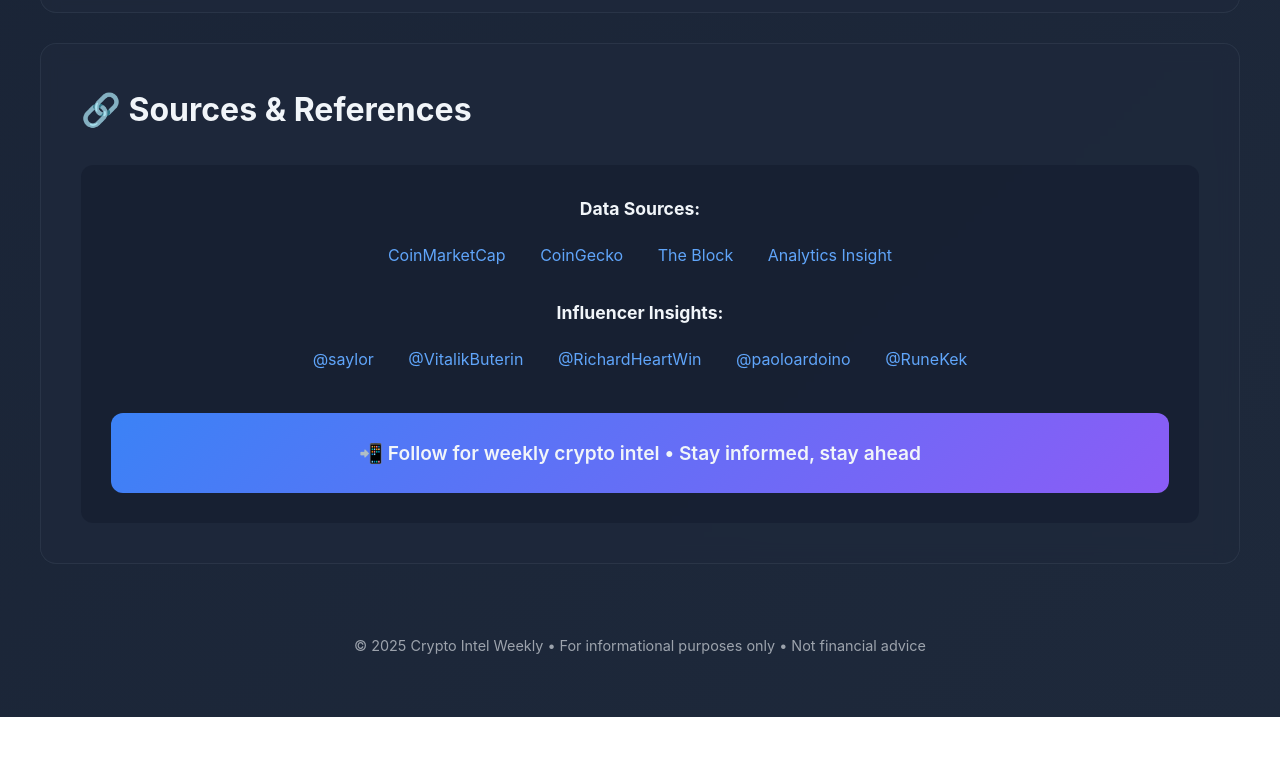
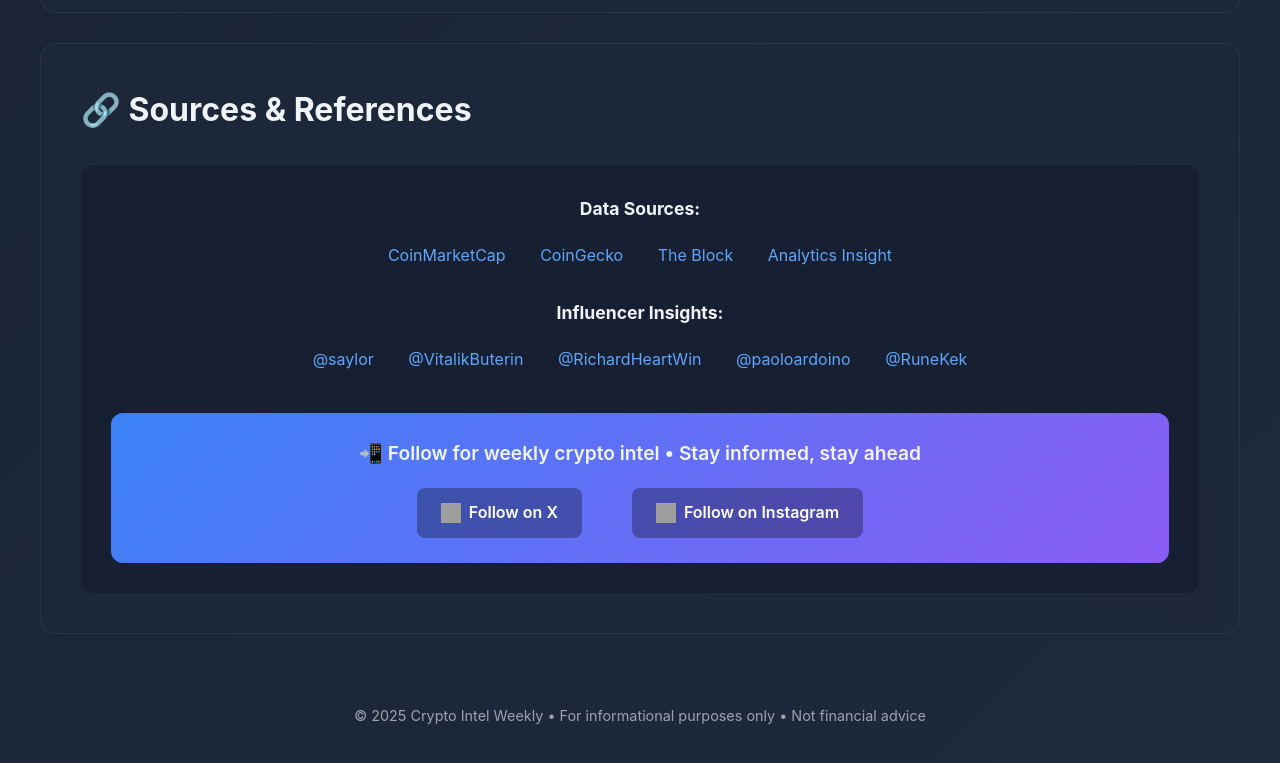
Before and after one commit to SanjGitHub-create/Crypto_Weekly_Newsletter, a plain HTML site: page index.html in a window 1280 px wide. Shown: the part 6227-6990 px from the top of the page. Before the commit the page ends 6944 px from the top, so only its background shows below. Drawn offline with nearby package versions, Linux system fonts and the light colour scheme; grey boxes are pictures that could not be loaded.

Commit message:
Update newsletter content

```diff
--- a/index.html
+++ b/index.html
@@ -882,8 +882,22 @@
                     <a href="https://twitter.com/paoloardoino" target="_blank">@paoloardoino</a>
                     <a href="https://twitter.com/RuneKek" target="_blank">@RuneKek</a>
                 </div>
-                <div style="margin-top: 40px; padding: 25px; background: linear-gradient(135deg, #3b82f6, #8b5cf6); border-radius: 12px; font-size: 1.2em; font-weight: 600;">
-                    📲 Follow for weekly crypto intel • Stay informed, stay ahead
+                <div style="margin-top: 40px; padding: 25px; background: linear-gradient(135deg, #3b82f6, #8b5cf6); border-radius: 12px;">
+                    <div style="font-size: 1.2em; font-weight: 600; margin-bottom: 15px;">
+                        📲 Follow for weekly crypto intel • Stay informed, stay ahead
+                    </div>
+                    <div style="display: flex; gap: 20px; justify-content: center; flex-wrap: wrap; margin-top: 20px;">
+                       <a href="https://twitter.com/sanjeev_kumar_c" target="_blank" style="color: #fff; text-decoration: none; padding: 12px 24px; background: rgba(0, 0, 0, 0.3); border-radius: 8px; font-weight: 600; transition: all 0.3s; display: inline-flex; align-items: center; gap: 8px;">
+                           <img src="https://upload.wikimedia.org/wikipedia/commons/7/74/X_logo_2023.svg" alt="X logo" style="height: 20px; width: 20px;">
+                              Follow on X
+                        </a>
+
+                        <a href="https://www.instagram.com/sanjeevkumarchoragudi" target="_blank" style="color: #fff; text-decoration: none; padding: 12px 24px; background: rgba(0, 0, 0, 0.3); border-radius: 8px; font-weight: 600; transition: all 0.3s; display: inline-flex; align-items: center; gap: 8px;">
+                          <img src="https://upload.wikimedia.org/wikipedia/commons/a/a5/Instagram_icon.png" alt="Instagram logo" style="height: 20px; width: 20px;">
+                              Follow on Instagram
+                        </a>
+
+                    </div>
                 </div>
             </div>
         </div>
```
